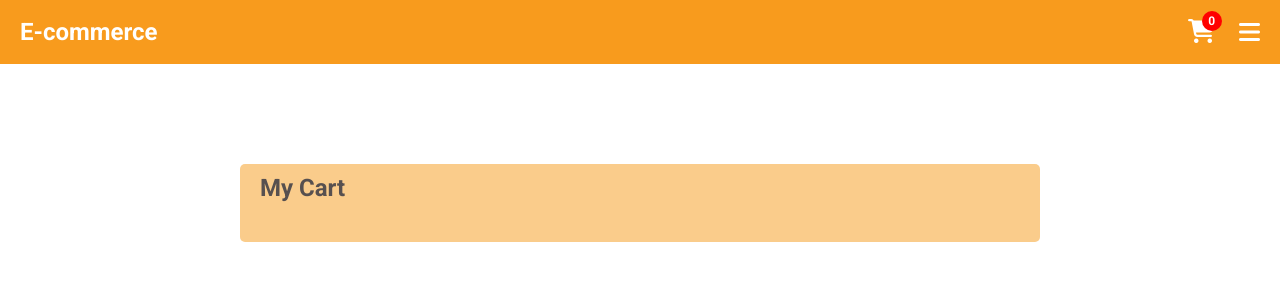
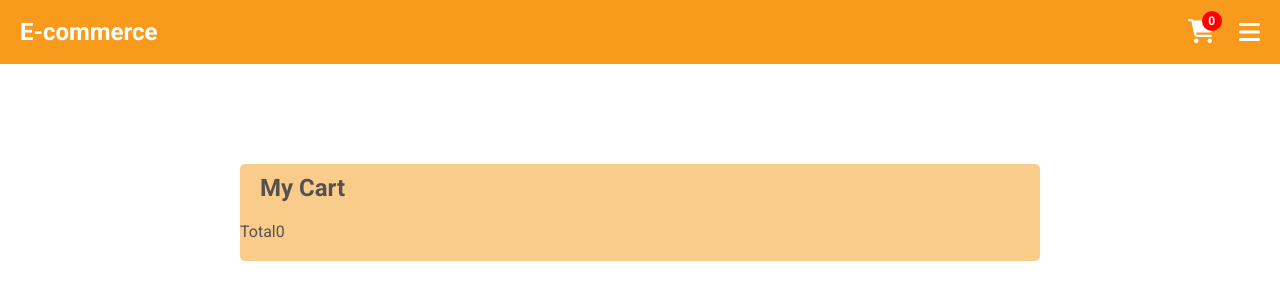
Before and after one commit to errami01/e-shop, a React (Create React App) app: page /cart in a window 1280 px wide. Shown: the top 300 px of the page. Built offline with nearby package versions, Linux system fonts and the light colour scheme.

Commit message:
Add total elements

```diff
--- a/src/pages/Cart.js
+++ b/src/pages/Cart.js
@@ -8,12 +8,18 @@ export default function Cart(){
     const cartItemsElements = cartItems.map((item)=>{
         return <CartItem  key={nanoid()} item={item} cart={cart}/>
     })
+    const totalAmount = cartItems.reduce((acc, curr)=>  acc+(curr.price*curr.orderedQuantity),0)
     return (
         <div className="cart-container">
             <div className="items-cart">
                 <h2 className="title-cart">My Cart</h2>
                 {cartItemsElements}
+                <div className="total-cart">
+                    <span className="total-label-cart">Total</span>
+                    <span className="amount-cart">{totalAmount}</span>
+                </div>
             </div>
+
 
         </div>
     )
```
